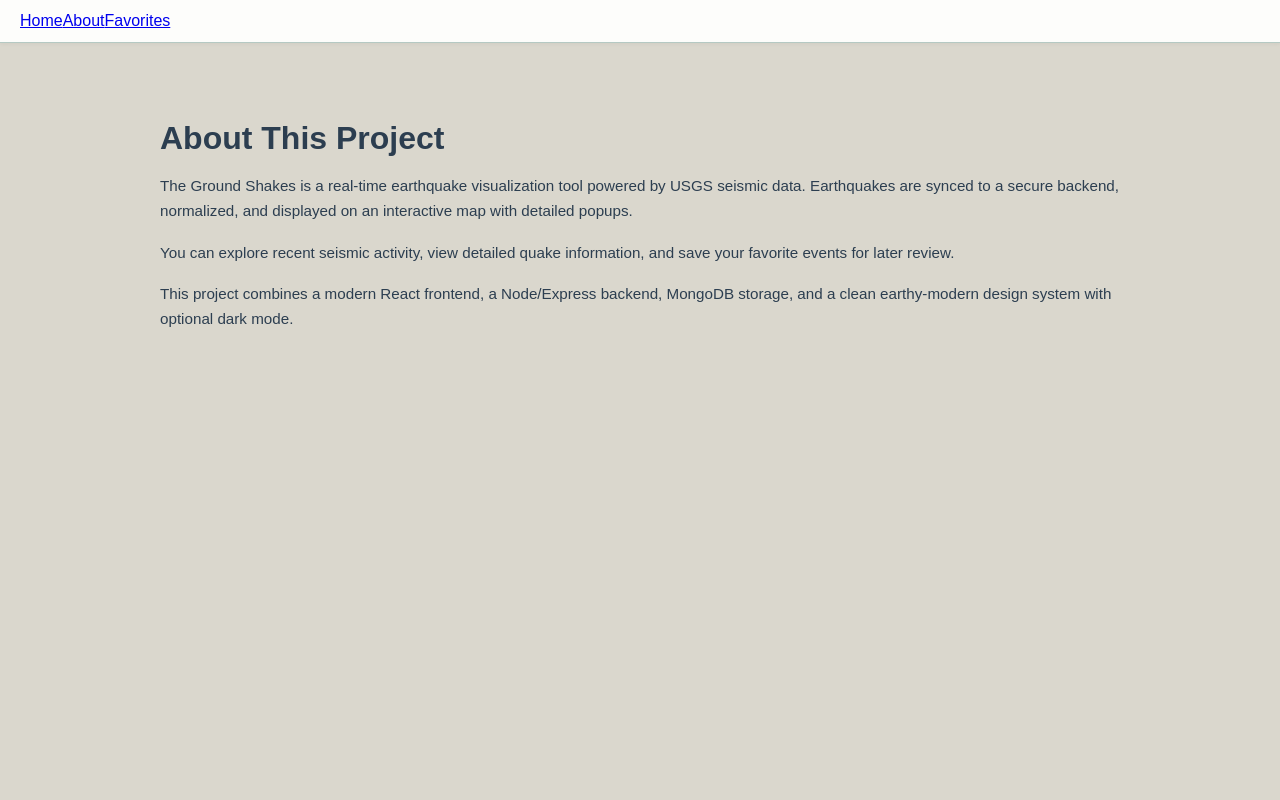
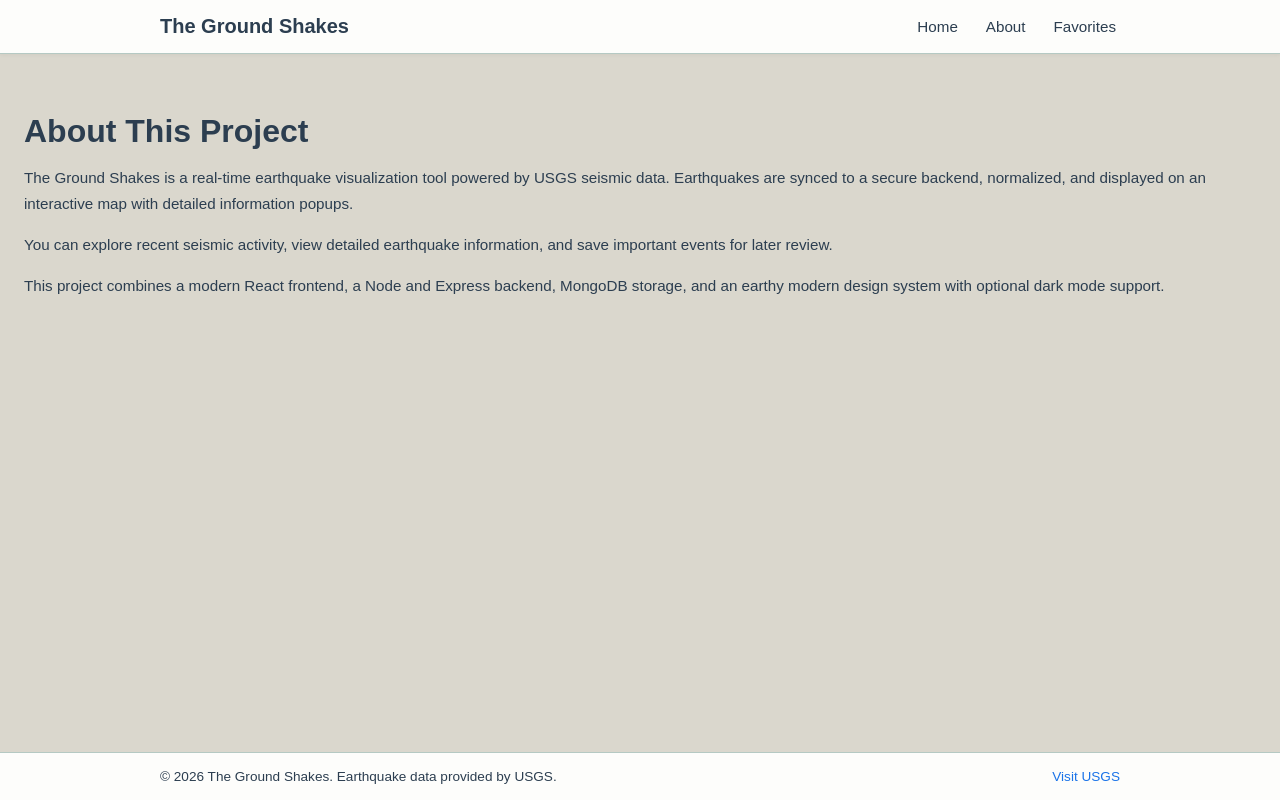
Before and after one commit to christinalac/The-Ground-Shakes, a React (Create React App) app: page /about in a window 1280 px wide. Built offline with nearby package versions, Linux system fonts and the light colour scheme; no server answers.

Commit message:
added footer and updated styles

```diff
--- a/public/index.html
+++ b/public/index.html
@@ -24,7 +24,7 @@
       work correctly both with client-side routing and a non-root public URL.
       Learn how to configure a non-root public URL by running `npm run build`.
     -->
-    <title>React App</title>
+    <title>The Ground Shakes</title>
   </head>
   <body>
     <noscript>You need to enable JavaScript to run this app.</noscript>
--- a/src/App.css
+++ b/src/App.css
@@ -303,3 +303,46 @@ body {
     grid-template-columns: 1fr;
   }
 }
+
+
+
+/* Footer */
+.footer {
+  background: var(--modern-white);
+  border-top: 1px solid var(--modern-gray);
+  padding: 16px 20px;
+  margin-top: auto;
+}
+
+.footer-inner {
+  max-width: 960px;
+  margin: 0 auto;
+  display: flex;
+  justify-content: space-between;
+  align-items: center;
+  gap: 12px;
+}
+
+.footer-text {
+  margin: 0;
+  font-size: 0.85rem;
+  color: var(--text-main);
+}
+
+.footer-link {
+  color: var(--accent-blue);
+  text-decoration: none;
+  font-size: 0.85rem;
+}
+
+.footer-link:hover {
+  text-decoration: underline;
+}
+
+/* Mobile Footer */
+@media (max-width: 600px) {
+  .footer-inner {
+    flex-direction: column;
+    text-align: center;
+  }
+}
--- a/src/App.jsx
+++ b/src/App.jsx
@@ -5,6 +5,7 @@ import Navbar from "./components/Navbar";
 import Home from "./pages/Home";
 import About from "./pages/About";
 import Favorites from "./pages/Favorites";
+import Footer from "./components/Footer";
 
 import "./App.css";
 
@@ -75,6 +76,7 @@ function App() {
             <Route path="/favorites" element={<Favorites />} />
           </Routes>
         </div>
+        <Footer />
       </div>
     </BrowserRouter>
   );
--- a/src/components/Footer.jsx
+++ b/src/components/Footer.jsx
@@ -0,0 +1,23 @@
+function Footer() {
+  return (
+    <footer className="footer">
+      <div className="footer-inner">
+        <p className="footer-text">
+          © {new Date().getFullYear()} The Ground Shakes. Earthquake data
+          provided by USGS.
+        </p>
+
+        <a
+          href="https://www.usgs.gov/"
+          target="_blank"
+          rel="noreferrer"
+          className="footer-link"
+        >
+          Visit USGS
+        </a>
+      </div>
+    </footer>
+  );
+}
+
+export default Footer;
--- a/src/components/Navbar.jsx
+++ b/src/components/Navbar.jsx
@@ -5,19 +5,25 @@ import "../App.css";
 function Navbar() {
   return (
     <nav className="navbar">
+      <div className="navbar-inner">
+        <div className="navbar-logo">
+          The Ground Shakes
+        </div>
 
-      <Link to="/" className="nav-button">
+        <div className="navbar-links">
+          <Link to="/" className="navbar-link">
             Home
           </Link>
 
-      <Link to="/About" className="nav-button">
+          <Link to="/About" className="navbar-link">
             About
           </Link>
 
-      <Link to="/Favorites" className="nav-button">
+          <Link to="/Favorites" className="navbar-link">
             Favorites
           </Link>
-
+        </div>
+      </div>
     </nav>
   );
 }
--- a/src/pages/About.jsx
+++ b/src/pages/About.jsx
@@ -1,25 +1,28 @@
 function About() {
   return (
-    <div className="page-container">
+    <main>
+      <section>
         <h1 className="page-title">About This Project</h1>
 
         <p className="page-content">
-        The Ground Shakes is a real‑time earthquake visualization tool powered
-        by USGS seismic data. Earthquakes are synced to a secure backend,
-        normalized, and displayed on an interactive map with detailed popups.
+          The Ground Shakes is a real-time earthquake visualization tool
+          powered by USGS seismic data. Earthquakes are synced to a secure
+          backend, normalized, and displayed on an interactive map with
+          detailed information popups.
         </p>
 
         <p className="page-content">
-        You can explore recent seismic activity, view detailed quake
-        information, and save your favorite events for later review.
+          You can explore recent seismic activity, view detailed earthquake
+          information, and save important events for later review.
         </p>
 
         <p className="page-content">
-        This project combines a modern React frontend, a Node/Express backend,
-        MongoDB storage, and a clean earthy‑modern design system with optional
-        dark mode.
+          This project combines a modern React frontend, a Node and Express
+          backend, MongoDB storage, and an earthy modern design system with
+          optional dark mode support.
         </p>
-    </div>
+      </section>
+    </main>
   );
 }
 
--- a/src/pages/Favorites.jsx
+++ b/src/pages/Favorites.jsx
@@ -4,20 +4,25 @@ function Favorites() {
   const { favorites, toggleFavorite } = useFavorites();
 
   return (
-    <div className="page-content">
-      <h1>Favorites</h1>
+    <main>
+      <section>
+        <h1 className="page-title">Favorite Earthquakes</h1>
 
         {favorites.length === 0 ? (
-        <p>
-          No favorites saved yet. Click a marker on the map and check the
-          Favorite box to save one.
+          <p className="page-content">
+            No favorite earthquakes saved yet. Select an earthquake marker
+            and choose the favorite option to save it here.
           </p>
         ) : (
-        <div className="favorites-list">
+          <ul className="favorites-list">
             {favorites.map((quake) => {
               const id = quake._id || quake.usgsId;
+
               const place =
-              quake.properties?.place || quake.place || "Earthquake";
+                quake.properties?.place ||
+                quake.place ||
+                "Earthquake";
+
               const magnitude =
                 quake.magnitude ??
                 quake.properties?.mag ??
@@ -25,65 +30,73 @@ function Favorites() {
                 "N/A";
 
               return (
-              <div key={id} className="favorite-card">
-                <div className="favorite-header">
-                  <strong className="favorite-title">{place}</strong>
+                <li key={id}>
+                  <article className="favorite-card">
+                    <header className="favorite-header">
+                      <h2 className="favorite-title">{place}</h2>
 
                       <button
                         onClick={() => toggleFavorite(quake)}
                         className="favorite-remove-btn"
+                        aria-label={`Remove ${place} from favorites`}
                       >
                         Remove
                       </button>
-                </div>
+                    </header>
 
-                <div className="favorite-grid">
+                    <dl className="favorite-grid">
                       <div>
-                    <span className="favorite-label">Magnitude:</span>{" "}
-                    <strong>{magnitude}</strong>
+                        <dt>Magnitude</dt>
+                        <dd>{magnitude}</dd>
                       </div>
 
                       <div>
-                    <span className="favorite-label">Depth:</span>{" "}
-                    {quake.depth != null ? `${quake.depth} km` : "N/A"}
+                        <dt>Depth</dt>
+                        <dd>
+                          {quake.depth != null
+                            ? `${quake.depth} km`
+                            : "N/A"}
+                        </dd>
                       </div>
 
                       <div>
-                    <span className="favorite-label">Lat:</span>{" "}
-                    {quake.lat ?? "N/A"}
+                        <dt>Latitude</dt>
+                        <dd>{quake.lat ?? "N/A"}</dd>
                       </div>
 
                       <div>
-                    <span className="favorite-label">Lon:</span>{" "}
-                    {quake.lon ?? quake.lng ?? "N/A"}
+                        <dt>Longitude</dt>
+                        <dd>{quake.lon ?? quake.lng ?? "N/A"}</dd>
                       </div>
 
                       {quake.time && (
-                    <div className="favorite-full">
-                      <span className="favorite-label">Time:</span>{" "}
+                        <div>
+                          <dt>Time</dt>
+                          <dd>
                             {new Date(quake.time).toLocaleString()}
+                          </dd>
                         </div>
                       )}
+                    </dl>
 
                     {quake.url && (
-                    <div className="favorite-full">
                       <a
                         href={quake.url}
                         target="_blank"
                         rel="noreferrer"
                         className="favorite-link"
                       >
-                        View on USGS →
+                        View earthquake details on USGS
                       </a>
-                    </div>
                     )}
-                </div>
-              </div>
+                  </article>
+                </li>
               );
             })}
-        </div>
+          </ul>
         )}
-    </div>
+      </section>
+    </main>
   );
 }
 
--- a/src/pages/Home.jsx
+++ b/src/pages/Home.jsx
@@ -2,29 +2,40 @@ import MapComponent from "../MapComponent";
 
 function Home({ quakes, isLoading, errorMessage }) {
   return (
-    <div className="page-container">
+    <main>
+      <section>
         <h1 className="page-title">The Ground Shakes</h1>
 
-      {isLoading ? (
-        <p className="page-content">Loading earthquakes...</p>
-      ) : (
-        <>
         <p className="page-content">
-            Number of Earthquakes: {quakes.length}
+          Explore recent earthquake activity through an interactive seismic
+          map powered by USGS data.
         </p>
 
+        <section aria-label="Earthquake status" aria-live="polite">
+          {isLoading ? (
+            <p className="page-content">
+              Loading earthquake data...
+            </p>
+          ) : (
+            <p className="page-content">
+              Number of earthquakes displayed: {quakes.length}
+            </p>
+          )}
+
           {errorMessage && (
-            <p className="page-error">{errorMessage}</p>
+            <p className="page-error" role="alert">
+              {errorMessage}
+            </p>
           )}
-        </>
-      )}
+        </section>
 
         <MapComponent
           quakes={quakes}
           isLoading={isLoading}
           errorMessage={errorMessage}
         />
-    </div>
+      </section>
+    </main>
   );
 }
 
```
Lines whose indentation alone changed are shown as unchanged.
